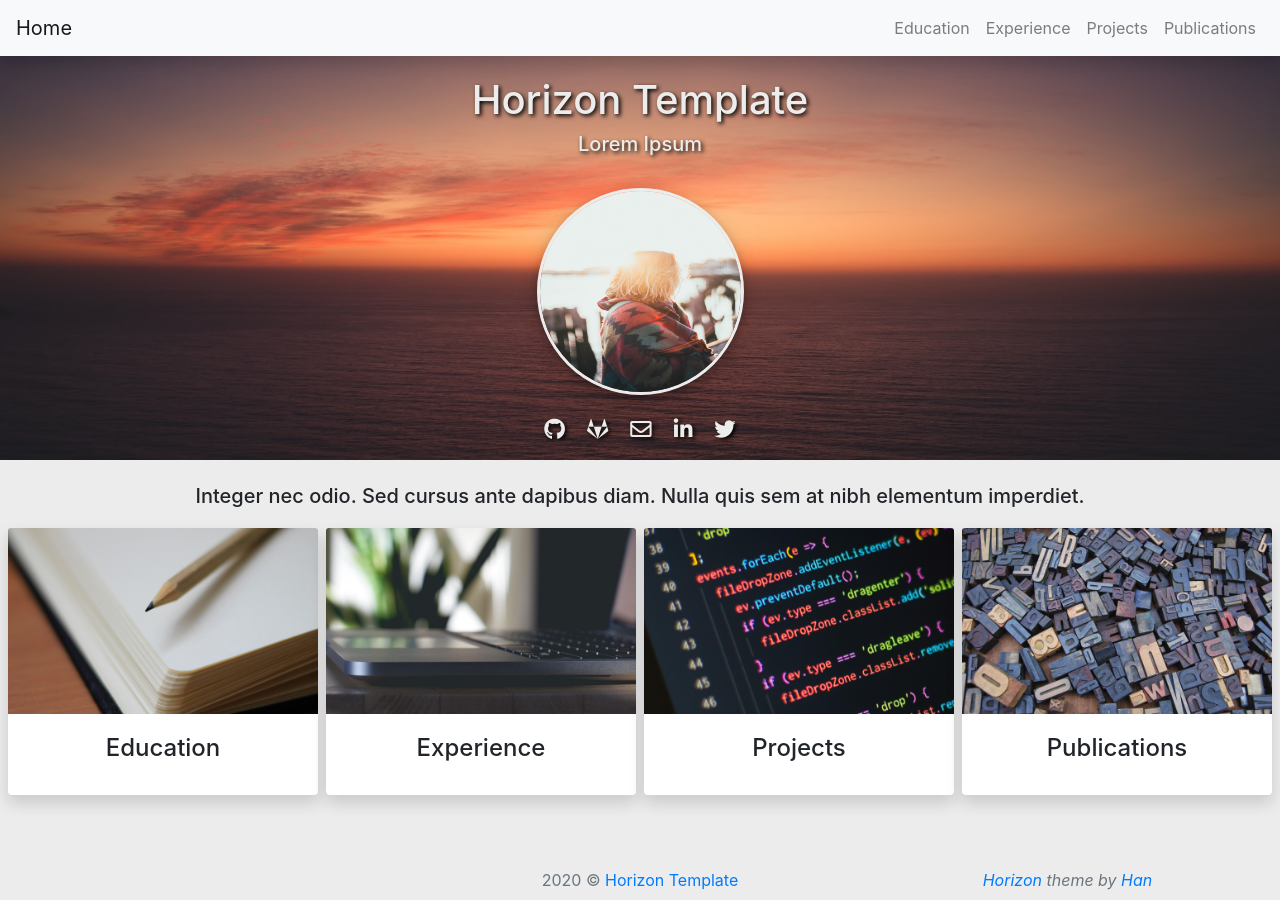
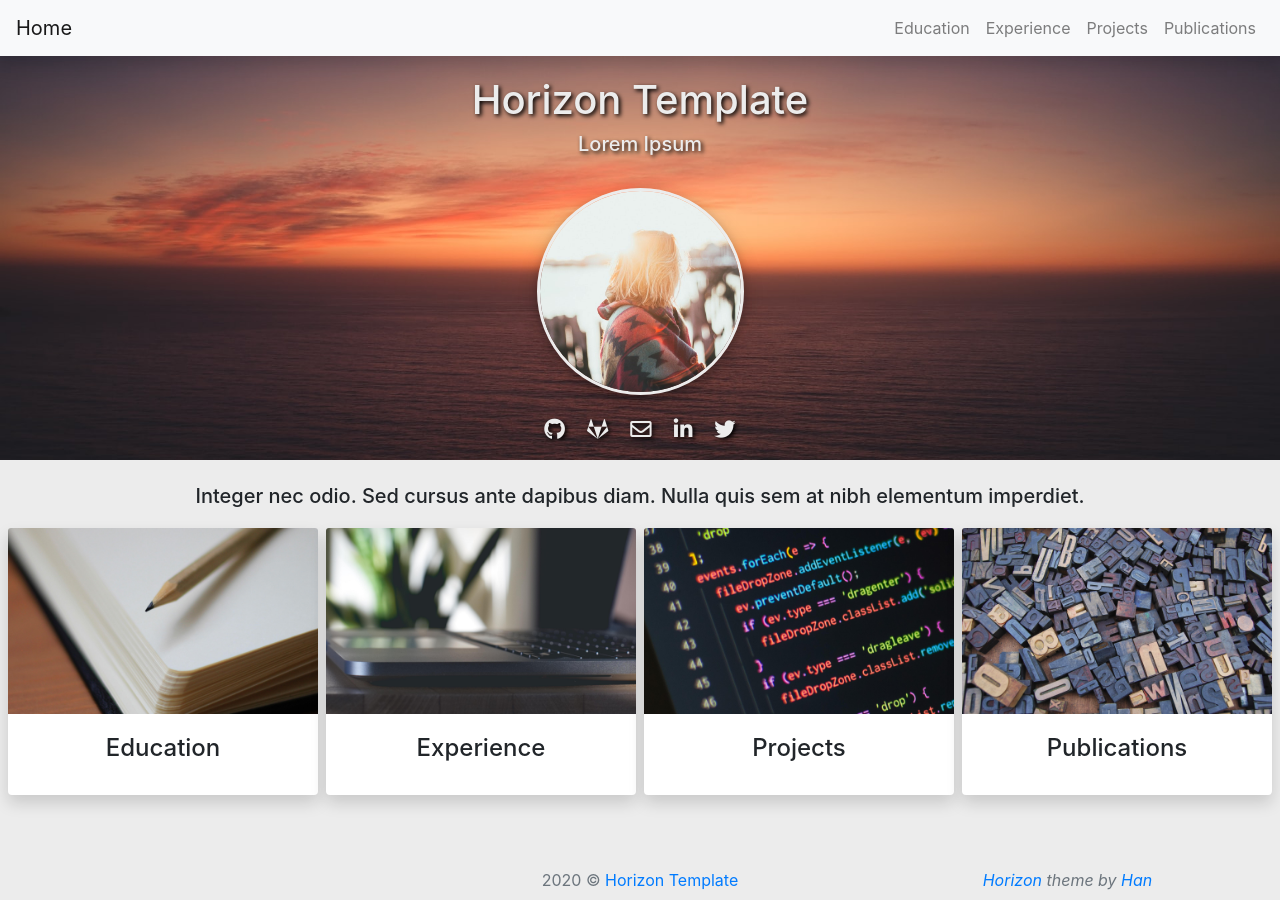
Before and after one commit to HanBnrd/Horizon, a Jekyll site: the page built from index.md, in a window 1280 px wide. Built offline with Jekyll 4.4.1, drawn with Linux system fonts in a browser that asks for light colours.

Commit message:
Crop picture

```diff
--- a/_config.yml
+++ b/_config.yml
@@ -1,4 +1,5 @@
 # Website settings
+url: "/" # the base hostname & protocol for your site (e.g. http://example.com)
 baseurl: "/Horizon" # the subpath of your site (e.g. /blog)
 title: "Horizon template" # the name of your site
 
```
Also changed, not shown: assets/img/picture.jpg.
